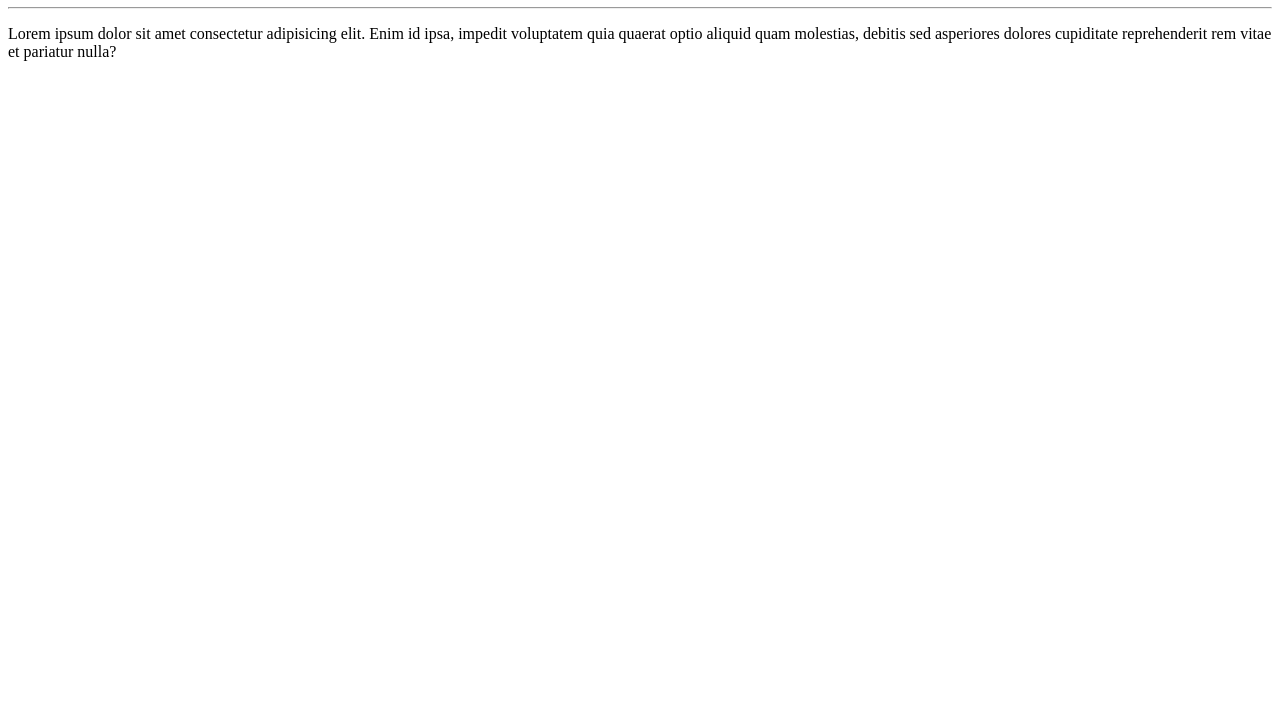
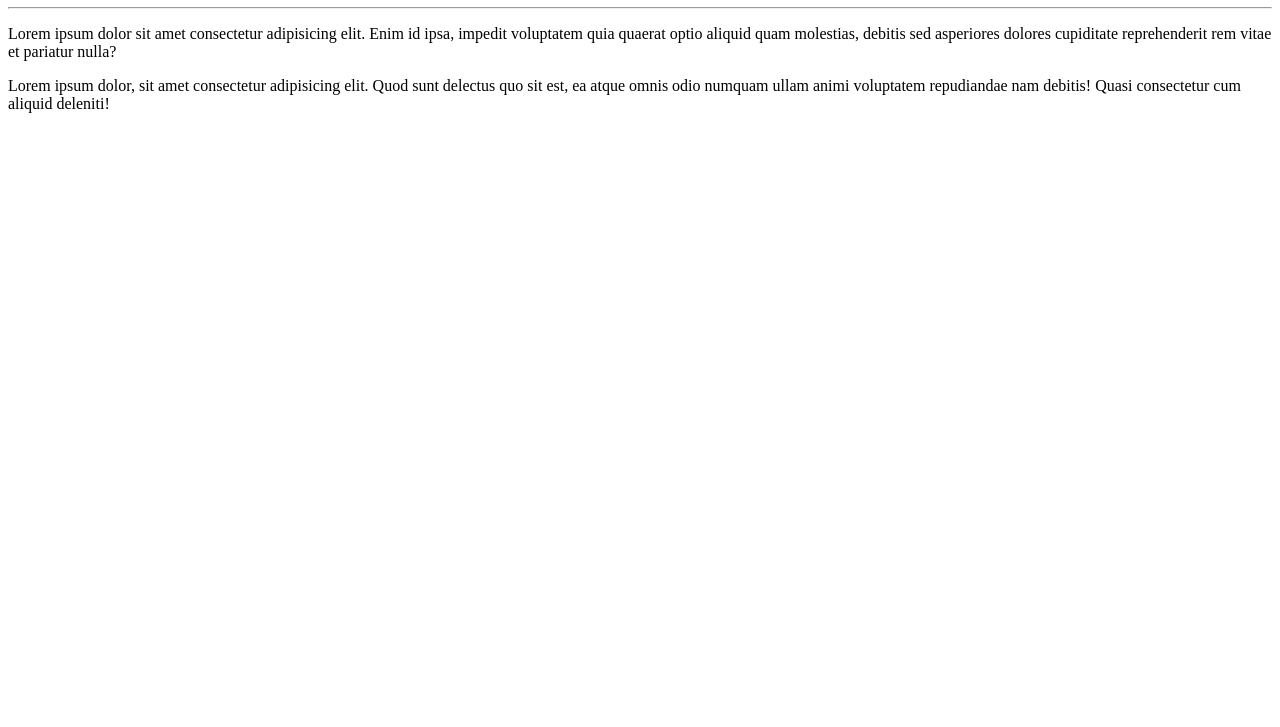
Before and after one commit to Ezequiel-Braga/Ola-Mundo, a plain HTML site: page site-exempo/index.html in a window 1280 px wide. Shown: the part 73-800 px from the top of the page. Drawn offline with Linux system fonts and the light colour scheme.

Commit message:
add um paragrafo

```diff
--- a/site-exempo/index.html
+++ b/site-exempo/index.html
@@ -9,5 +9,6 @@
     <h1>Olá, Mundo!</h1>
     <hr>
     <p>Lorem ipsum dolor sit amet consectetur adipisicing elit. Enim id ipsa, impedit voluptatem quia quaerat optio aliquid quam molestias, debitis sed asperiores dolores cupiditate reprehenderit rem vitae et pariatur nulla?</p>
+    <p>Lorem ipsum dolor, sit amet consectetur adipisicing elit. Quod sunt delectus quo sit est, ea atque omnis odio numquam ullam animi voluptatem repudiandae nam debitis! Quasi consectetur cum aliquid deleniti!</p>
 </body>
 </html>
```
